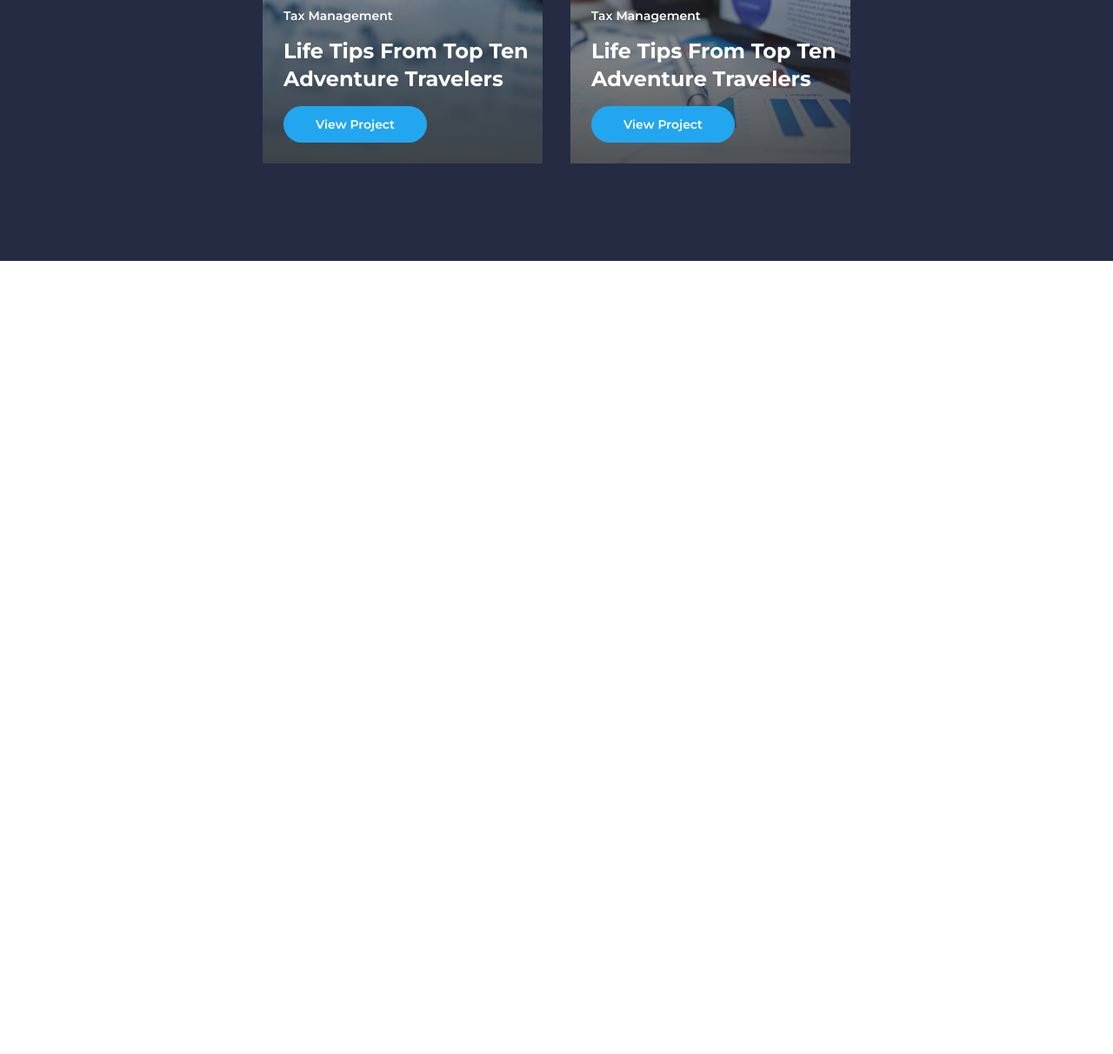
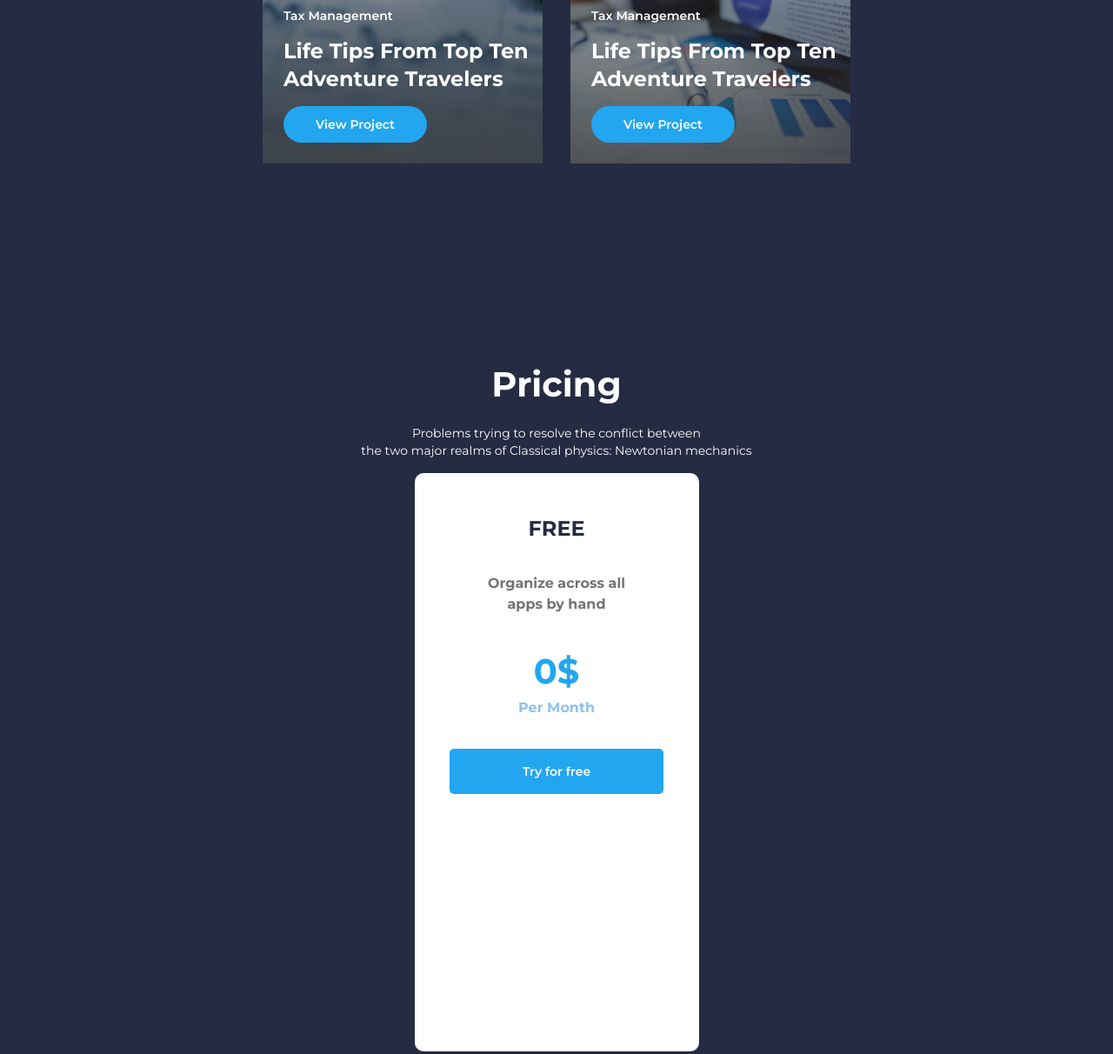
Before and after one commit to Ayumu1995/tailwind-website, a plain HTML site: page index.html in a window 1280 px wide. Shown: the part 1828-3040 px from the top of the page at 87% size. Before the commit the page ends 2128 px from the top, so only its background shows below. Drawn offline with nearby package versions, Linux system fonts and the light colour scheme.

Commit message:
Fix grid-row of cards

```diff
--- a/index.html
+++ b/index.html
@@ -114,7 +114,7 @@
             the two major realms of Classical physics: Newtonian mechanics
           </p>
           <div
-            class="mt-16 grid grid-rows-4 md:grid-cols-2 md:grid-rows-2 mxl:grid-cols-4 gap-y-8 md:gap-x-8"
+            class="mt-16 grid grid-rows-4 md:grid-cols-2 md:grid-rows-2 mxl:grid-rows-1 mxl:grid-cols-4 gap-y-8 md:gap-x-8"
           >
             <!-- card1 -->
             <div class="w-[322px] h-[452px] relative flex flex-col justify-end">
@@ -179,6 +179,38 @@
           </div>
         </div>
       </section>
+
+      <section>
+        <div
+          class="max-h-[2525px] min-h-[879px] py-20 md:py-28 bg-darkBackground flex flex-col justify-center items-center text-white px-12"
+        >
+          <h2 class="hidden md:block text-title font-bold">Pricing</h2>
+          <p class="w-10/12 lg:w-[470px] m-4 text-sm text-center">
+            Problems trying to resolve the conflict between <br class="hidden lg:block" />
+            the two major realms of Classical physics: Newtonian mechanics
+          </p>
+          <div class="flex flex-col gap-y-8">
+            <div
+              class="w-[327px] max-h-[689px] min-h-[665px] py-12 rounded-[10px] flex flex-col items-center gap-y-[35px] bg-white"
+            >
+              <h3 class="text-2xl text-text font-bold">FREE</h3>
+              <p class="w-1/2 text-secondText text-center font-bold">
+                Organize across all apps by hand
+              </p>
+              <div>
+                <h2 class="text-primary font-bold text-[2.5em] text-center">0$</h2>
+                <p class="text-disabledElement text-center font-bold">Per Month</p>
+              </div>
+              <a
+                href="#"
+                class="w-[246px] h-[52px] flex justify-center items-center rounded-[5px] bg-primary text-sm font-semibold"
+                >Try for free
+              </a>
+              <div></div>
+            </div>
+          </div>
+        </div>
+      </section>
     </main>
   </body>
 </html>
```
